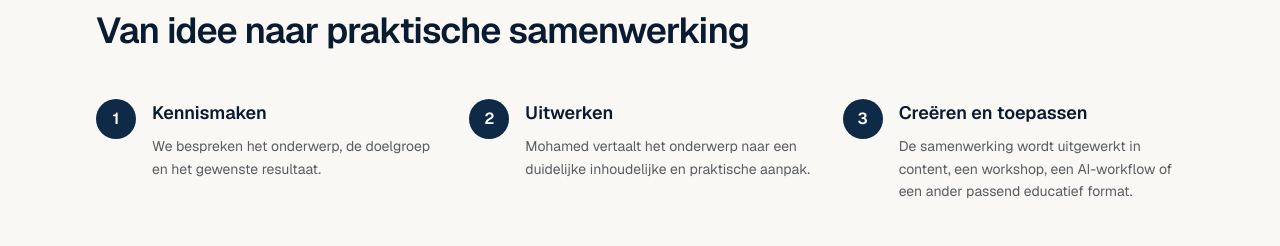
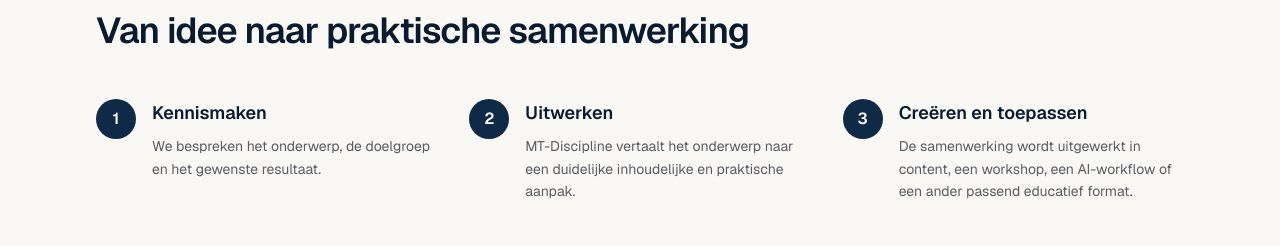
Before and after one commit to meltarrahi/mt-discipline, a Next.js app: page /over-mt-discipline in a window 1280 px wide. Shown: the part 3140-3386 px from the top of the page. Built offline with nearby package versions, Linux system fonts and the light colour scheme.

Commit message:
Update description in collaborations.ts

```diff
--- a/src/data/collaborations.ts
+++ b/src/data/collaborations.ts
@@ -67,7 +67,7 @@ export const processSteps: ProcessStep[] = [
   {
     step: "2",
     title: "Uitwerken",
-    description: "Mohamed vertaalt het onderwerp naar een duidelijke inhoudelijke en praktische aanpak.",
+    description: "MT-Discipline vertaalt het onderwerp naar een duidelijke inhoudelijke en praktische aanpak.",
   },
   {
     step: "3",
```
